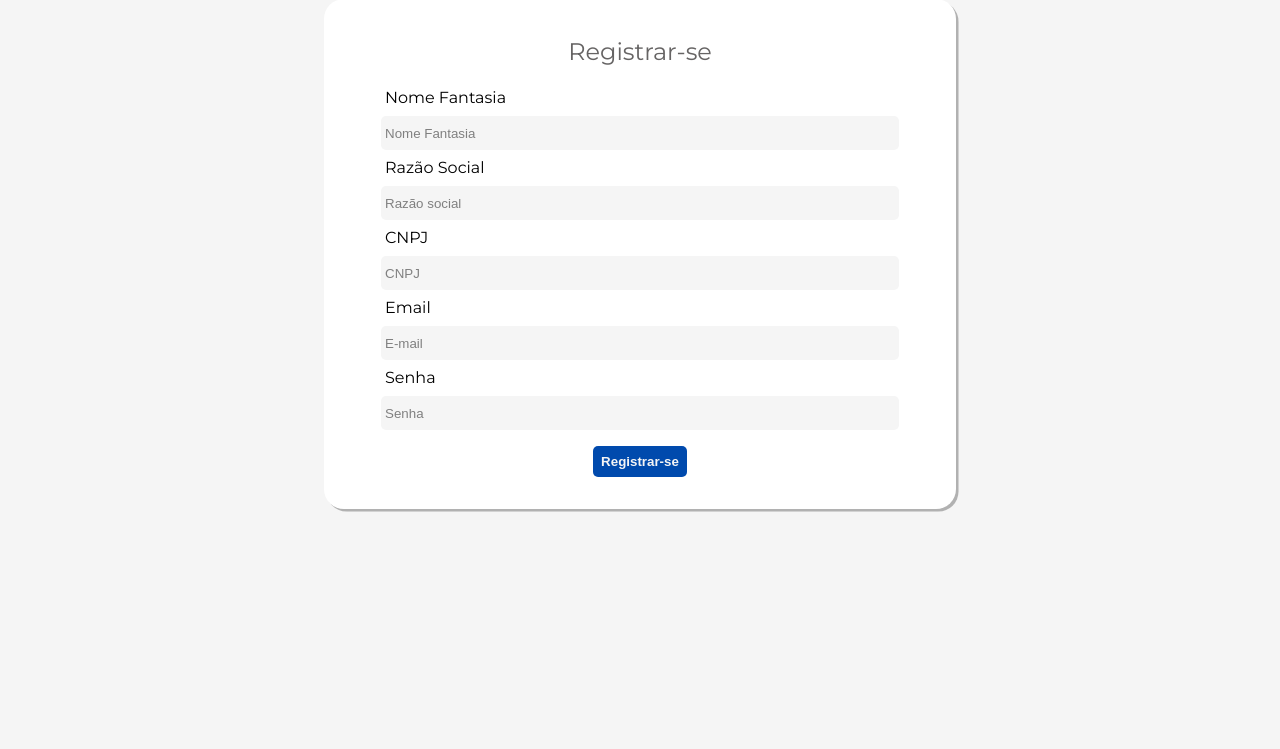
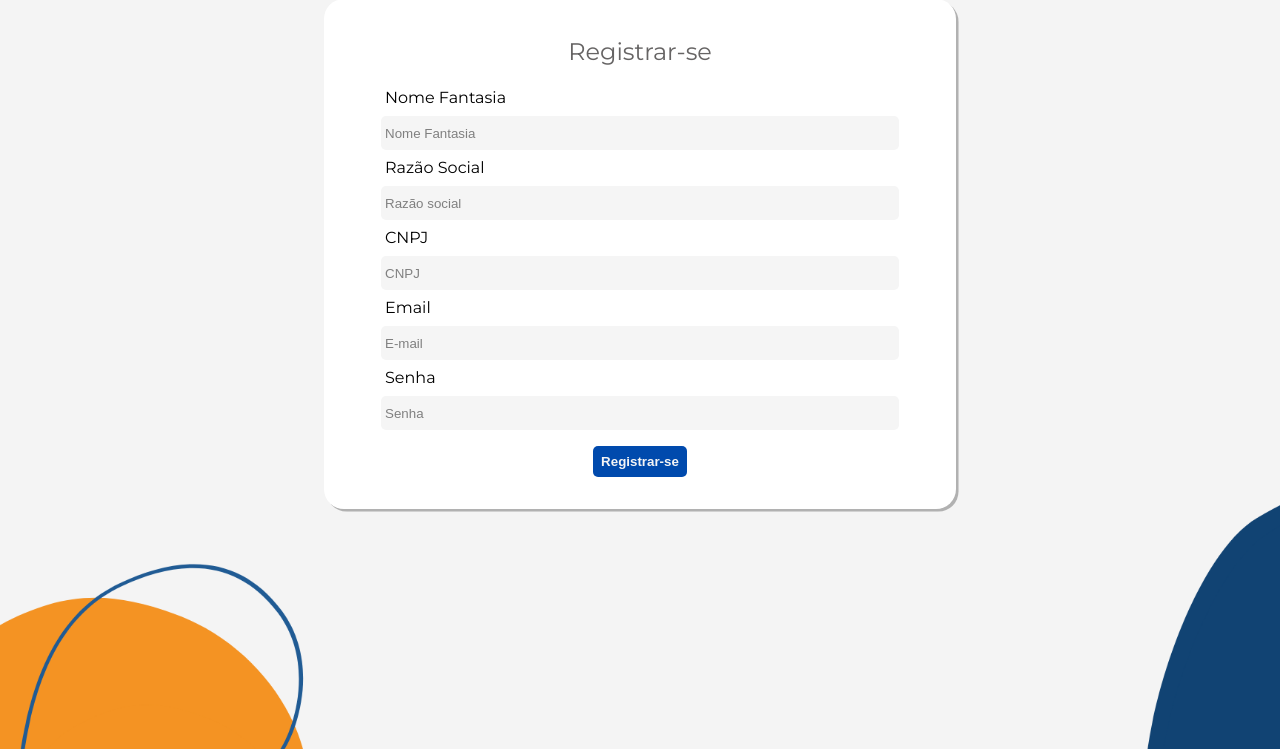
Before and after one commit to AleeLouffer-zz/ProjetoIntegradorPython, a Django app: page /cadastrar/ in a window 1280 px wide. Shown: the part 31-780 px from the top of the page. Run offline with Django 3.2, Linux system fonts and the light colour scheme.

Commit message:
Adicionando opções de plano de fundo

```diff
--- a/PIPython/static/css/global.css
+++ b/PIPython/static/css/global.css
@@ -66,6 +66,13 @@ select.select {
 }
 
 @media screen and (min-width: 950px) {
+  body{
+    /* background-image: url("../Imagens/Fundo_Senac.png"); */
+    background-image: url("../Imagens/Whitesmoke_Fundo_Senac.png");
+    background-repeat: no-repeat;
+    background-size: cover;
+    background-attachment: fixed;
+  }
   .corpo {
     width: 60vw;
     max-width: 60vw;
```
Also changed, not shown: PIPython/static/Imagens/Fundo_Senac.png (added), PIPython/static/Imagens/Whitesmoke_Fundo_Senac.png (added), PIPython/static/Imagens/image.jpg (deleted).
